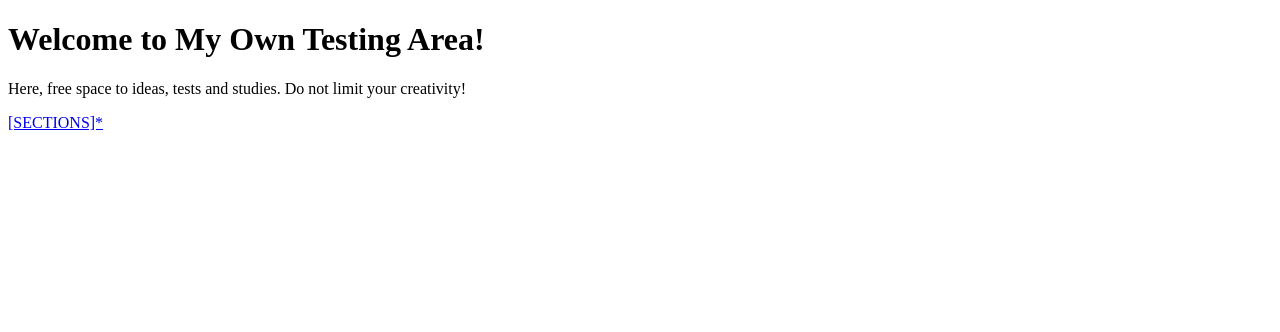
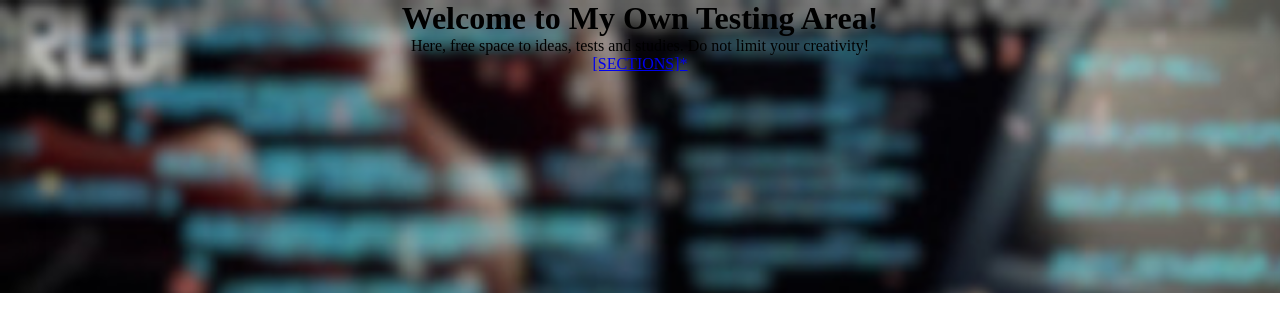
Before and after one commit to fabioosnetto/Pratical_Course_Learning, a plain HTML site: page First-Website/TestingPage/html/test_page.html in a window 1280 px wide. Drawn offline with Linux system fonts and the light colour scheme.

Commit message:
Header updates

```diff
--- /dev/null
+++ b/First-Website/TestingPage/css/testing_area.css
@@ -0,0 +1,18 @@
+@charset "UTF-8";
+
+*{
+   margin: 0;
+}
+
+header{
+   background-color: rgb(15, 15, 15);
+   background-image: url(../images/coding_banner-420-blur.jpg);
+   background-size: cover;
+   background-attachment: fixed;
+   background-position: left bottom;
+
+   height: 36.66vh;
+   text-align: center;
+
+   box-shadow: 20px 20px 15px 10px inset rgba(0, 0, 0, 0.329);
+}
--- a/First-Website/TestingPage/html/test_page.html
+++ b/First-Website/TestingPage/html/test_page.html
@@ -9,7 +9,7 @@
 
    <title>Testing Area</title>
    <link rel="shortcut icon" href="Entropy_favicon.ico" type="image/x-icon">
-   <link rel="stylesheet" href="testing_area.css">
+   <link rel="stylesheet" href="../css/testing_area.css">
 </head>
 
 
@@ -17,11 +17,11 @@
    <header>
       <h1>Welcome to My Own Testing Area!</h1>
       <p>Here, free space to ideas, tests and studies. Do not limit your creativity!</p>
+
+      <nav>
+         <a href="#">[SECTIONS]*</a>
+      </nav>
    </header>
-
-   <nav>
-      <a href="#">[SECTIONS]*</a>
-   </nav>
 
 
    <section>
```
Also changed, not shown: First-Website/TestingPage/images/coding_banner-420-blur.jpg (added), First-Website/TestingPage/images/coding_banner-420.jpg (added), First-Website/TestingPage/images/coding_banner-920.jpg (added), First-Website/TestingPage/images/coding_banner-full.jpg (added).
